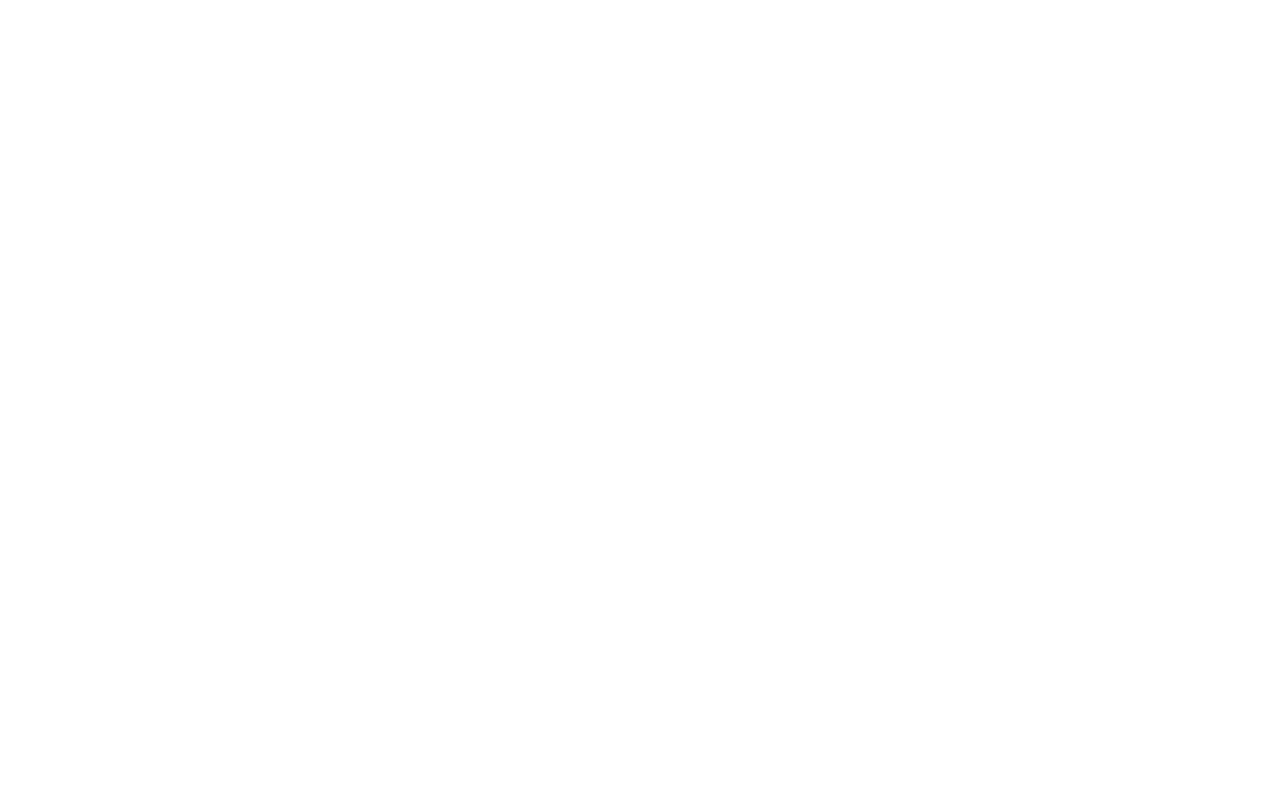
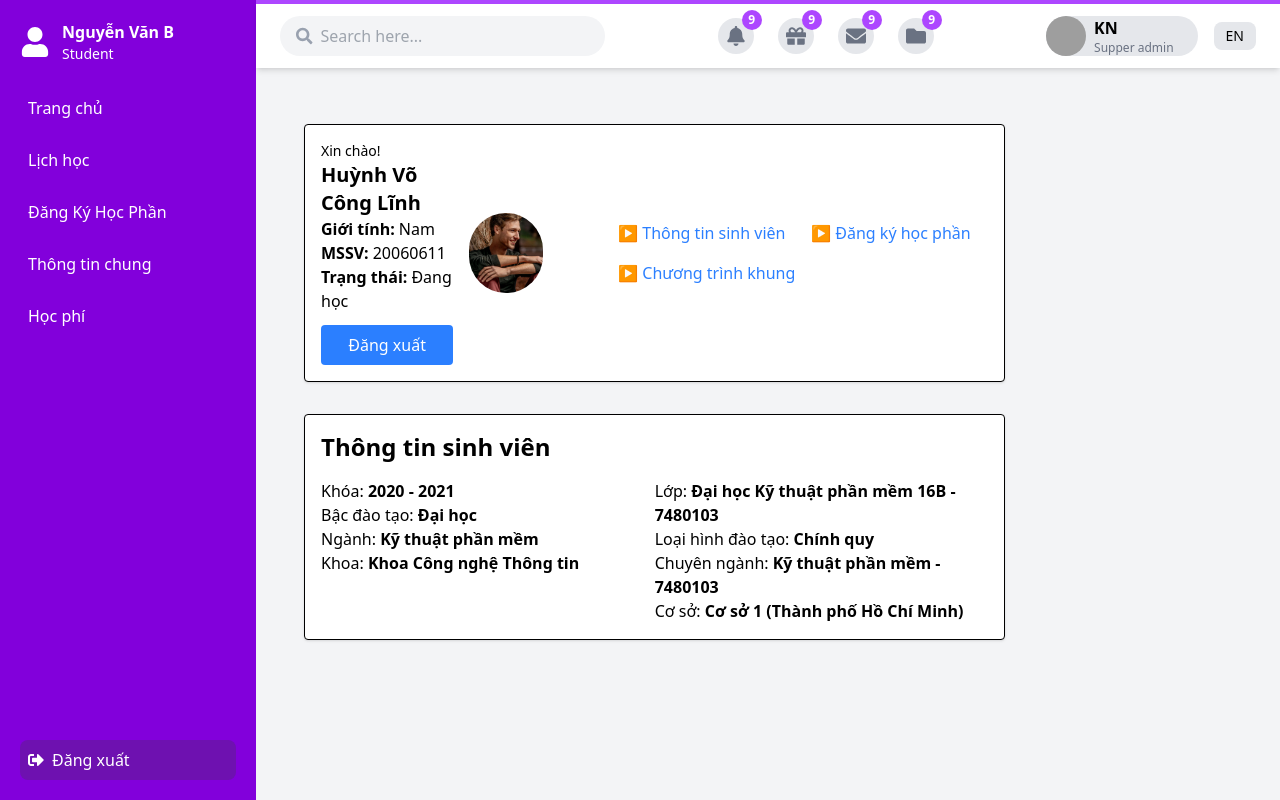
Before and after one commit to SVIUH/QLDKHP-fe, a React (Vite) app in the folder SVIUH/: page /CourseRegistration in a window 1280 px wide. Before the commit this address had no page. Built offline with nearby package versions, Linux system fonts and the light colour scheme; grey boxes are pictures that could not be loaded.

Commit message:
Add CourseRegistration page and its components, modify the default page

```diff
--- a/SVIUH/src/App.jsx
+++ b/SVIUH/src/App.jsx
@@ -1,15 +1,18 @@
-import { Routes, Route } from "react-router-dom";
+import { Routes, Route, Navigate } from "react-router-dom";
 import Login from "./pages/Login";
 import Calendar from "./pages/Calendar";
 import Home from "./pages/Home";
 import "./App.css";
+import CourseRegistration from "./pages/CourseRegistration";
 
 function App() {
   return (
     <Routes>
+      <Route path="/" element={<Navigate to="/home" replace />} />
       <Route path="/home" element={<Home />} />
       <Route path="/login" element={<Login />} />
       <Route path="/calendar" element={<Calendar />} />
+      <Route path="/CourseRegistration" element={<CourseRegistration />} />
     </Routes>
   );
 }
--- a/SVIUH/src/components/CalendarView.jsx
+++ b/SVIUH/src/components/CalendarView.jsx
@@ -29,7 +29,7 @@
     setCurrentDate(new Date(year, month + 1, 1));
   };
 
-  const weekdays = ['Sun', 'Mon', 'Tue', 'Wed', 'Thu', 'Fri', 'Sat'];
+  const weekdays = ['CN', 'Thứ 2', 'Thứ 3', 'Thứ 4', 'Thứ 5', 'Thứ 6', 'Thứ 7'];
   const today = new Date();
 
   // Check if the given day in the grid is today
@@ -60,14 +60,14 @@
           onClick={() => setCurrentDate(new Date())}
           className="px-3 py-1 bg-green-500 text-white rounded-lg"
         >
-          Today {today.getDate()}
+          Hôm nay {today.getDate()}
         </button>
         <div className="flex items-center space-x-2">
           <button
             onClick={handlePrevMonth}
             className="px-3 py-1 bg-blue-500 text-white rounded-lg"
           >
-            Prev
+            Trước
           </button>
           <h2 className="text-lg font-bold">
             {currentDate.toLocaleString('default', { month: 'long' })} {year}
@@ -76,11 +76,11 @@
             onClick={handleNextMonth}
             className="px-3 py-1 bg-blue-500 text-white rounded-lg"
           >
-            Next
+            Sau
           </button>
         </div>
         <button className="px-3 py-1 bg-blue-500 text-white rounded-lg">
-          Change routine
+          Lịch học
         </button>
       </div>
 
--- /dev/null
+++ b/SVIUH/src/components/RegistrationNavigate.jsx
@@ -0,0 +1,156 @@
+import React, { useState, useEffect } from 'react';
+
+const RegistrationNavigate = () => {
+  // State to hold student data
+  const [studentData, setStudentData] = useState(null);
+
+  useEffect(() => {
+    // When your backend API is ready, replace this simulation
+    // with an actual API call, e.g.:
+    /*
+    fetch('/api/student-info')
+      .then(response => response.json())
+      .then(data => setStudentData(data))
+      .catch(error => console.error('Error fetching student data:', error));
+    */
+    // Simulated API response:
+    setStudentData({
+      name: 'Huỳnh Võ Công Lĩnh',
+      gender: 'Nam',
+      mssv: '20060611',
+      status: 'Đang học',
+      avatar: '/portrait.jpg', // change to your image path or URL
+      studentInfo: {
+        course: '2020 - 2021',
+        educationLevel: 'Đại học',
+        major: 'Kỹ thuật phần mềm',
+        department: 'Khoa Công nghệ Thông tin',
+        class: 'Đại học Kỹ thuật phần mềm 16B - 7480103',
+        trainingType: 'Chính quy',
+        specializedMajor: 'Kỹ thuật phần mềm - 7480103',
+        campus: 'Cơ sở 1 (Thành phố Hồ Chí Minh)',
+      },
+    });
+  }, []);
+
+  // Optionally render a loading state until data is available
+  if (!studentData) {
+    return <div>Loading...</div>;
+  }
+
+  // Destructure the dynamic fields from the fetched data
+  const { name, gender, mssv, status, avatar, studentInfo } = studentData;
+
+  return (
+    <div id="contain" className="p-6">
+      <section className="content py-4">
+        <div className="max-w-6xl mx-auto">
+          {/* Top Section: Greeting & Navigation */}
+          <div id="sec_thongtin" className="mb-8">
+            <div className="flex flex-col md:flex-row items-start md:items-center border p-4 rounded shadow bg-white">
+              {/* Left Part: User Info & Avatar */}
+              <div className="w-full md:w-1/3 flex">
+                <div className="flex-1">
+                  <p className="text-sm">Xin chào!</p>
+                  <h3 className="text-xl font-bold">{name}</h3>
+                  <p>
+                    <span className="font-semibold">Giới tính:</span>
+                    <span className="ml-1">{gender}</span>
+                  </p>
+                  <p>
+                    <span className="font-semibold">MSSV:</span>
+                    <span className="ml-1">{mssv}</span>
+                  </p>
+                  <p>
+                    <span className="font-semibold">Trạng thái:</span>
+                    <span className="ml-1">{status}</span>
+                  </p>
+                  <a
+                    href="/Account/LogOut"
+                    id="btnDangXuat"
+                    className="mt-3 block w-full text-center bg-blue-500 hover:bg-blue-600 text-white py-2 rounded"
+                  >
+                    Đăng xuất
+                  </a>
+                </div>
+                <div className="w-1/3 flex justify-center items-center ml-4">
+                  <div className="avatar">
+                    <img
+                      src={avatar}
+                      alt="Avatar"
+                      className="w-20 h-20 object-cover rounded-full"
+                    />
+                  </div>
+                </div>
+              </div>
+              {/* Right Part: Navigation Links */}
+              <div className="w-full md:w-2/3 mt-4 md:mt-0 flex justify-end">
+                <div className="grid grid-cols-1 sm:grid-cols-2 gap-4">
+                  <a
+                    href="/DangKyHocPhan/ThongTinPortal"
+                    className="flex items-center text-blue-500 hover:underline"
+                  >
+                    <span className="mr-1">&#x25B6;</span>
+                    Thông tin sinh viên
+                  </a>
+                  <a
+                    href="/DangKyHocPhan"
+                    className="flex items-center text-blue-500 hover:underline"
+                  >
+                    <span className="mr-1">&#x25B6;</span>
+                    Đăng ký học phần
+                  </a>
+                  <a
+                    href="/ChuongTrinhKhung"
+                    className="flex items-center text-blue-500 hover:underline"
+                  >
+                    <span className="mr-1">&#x25B6;</span>
+                    Chương trình khung
+                  </a>
+                </div>
+              </div>
+            </div>
+          </div>
+          {/* Bottom Section: Detailed Student Info */}
+          <div id="sec_hososv">
+            <div className="info-account border p-4 rounded shadow bg-white">
+              <h2 className="text-2xl font-bold mb-4">Thông tin sinh viên</h2>
+              <div className="flex flex-col md:flex-row">
+                <div className="w-full md:w-1/2 mb-4 md:mb-0">
+                  <p>
+                    Khóa: <b>{studentInfo.course}</b>
+                  </p>
+                  <p>
+                    Bậc đào tạo: <b>{studentInfo.educationLevel}</b>
+                  </p>
+                  <p>
+                    Ngành: <b>{studentInfo.major}</b>
+                  </p>
+                  <p>
+                    Khoa: <b>{studentInfo.department}</b>
+                  </p>
+                </div>
+                <div className="w-full md:w-1/2">
+                  <p>
+                    Lớp: <b>{studentInfo.class}</b>
+                  </p>
+                  <p>
+                    Loại hình đào tạo: <b>{studentInfo.trainingType}</b>
+                  </p>
+                  <p>
+                    Chuyên ngành: <b>{studentInfo.specializedMajor}</b>
+                  </p>
+                  <p>
+                    Cơ sở: <b>{studentInfo.campus}</b>
+                  </p>
+                </div>
+              </div>
+            </div>
+          </div>
+        </div>
+      </section>
+    </div>
+  );
+};
+
+export default RegistrationNavigate;
--- a/SVIUH/src/components/Sidebar.jsx
+++ b/SVIUH/src/components/Sidebar.jsx
@@ -4,8 +4,9 @@
 
     const menu = [
         { name: "Trang chủ", path: "/home" },
+        { name: "Lịch học", path: "/calendar" },
+        { name: "Đăng Ký Học Phần", path: "/CourseRegistration" },
         { name: "Thông tin chung", path: "/Score" },
-        { name: "Lịch học", path: "/calendar" },,
         { name: "Học phí", path: "/Tuition" },
     ];
 
--- /dev/null
+++ b/SVIUH/src/pages/CourseRegistration.jsx
@@ -0,0 +1,20 @@
+import React from 'react';
+import Sidebar from "../components/Sidebar";
+import RegistrationNavigate from "../components/RegistrationNavigate";
+import Header from "../components/Header";
+const CourseRegistration = () => {
+  return (
+    <div className="flex h-screen bg-gray-100">
+      <Sidebar />
+      <div className="flex flex-col flex-1">
+        <Header />
+
+        <div className="flex mt-4 px-6">
+          <RegistrationNavigate />
+        </div>
+      </div>
+    </div>
+  );
+};
+
+export default CourseRegistration;
```
Also changed, not shown: SVIUH/public/portrait.jpg (added).
